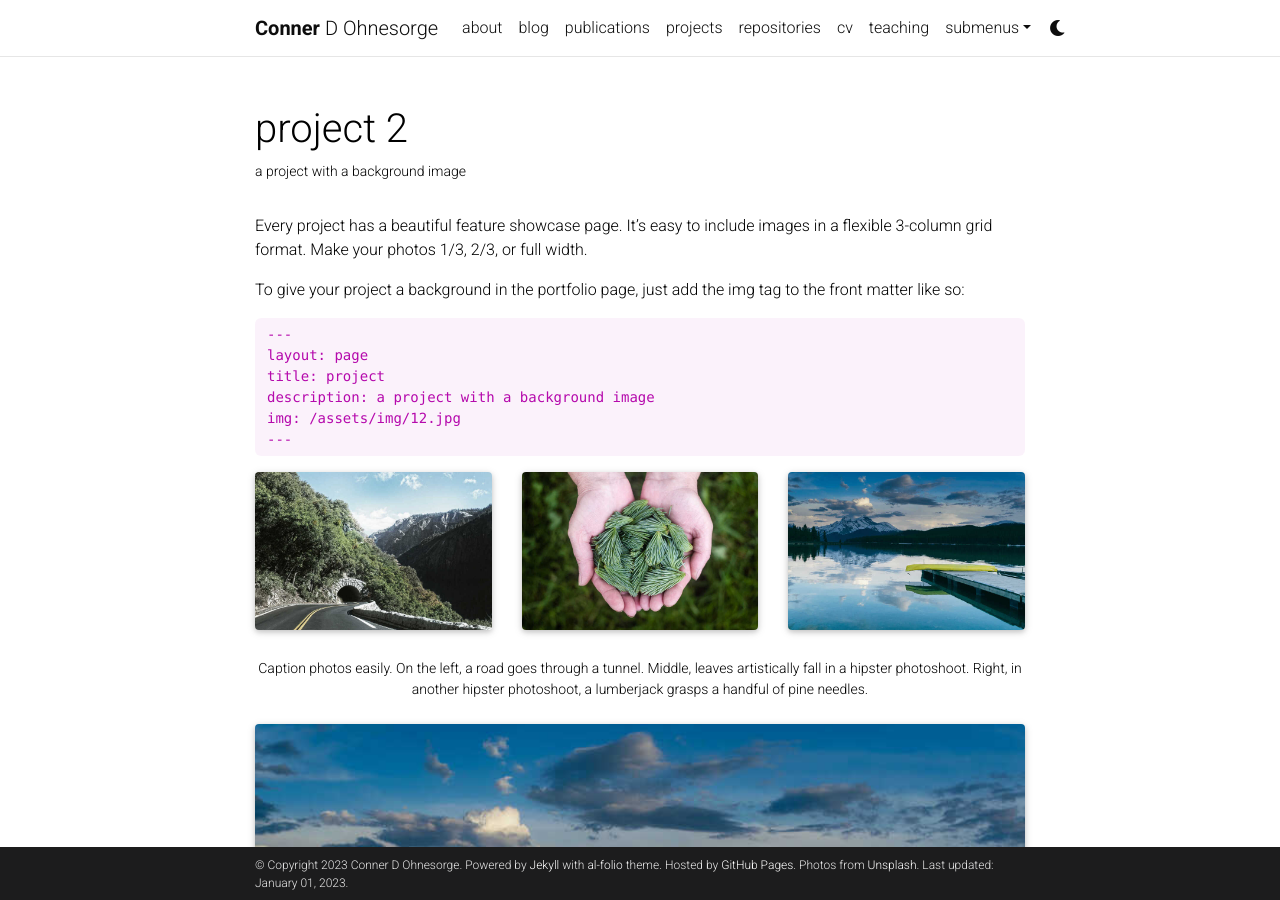
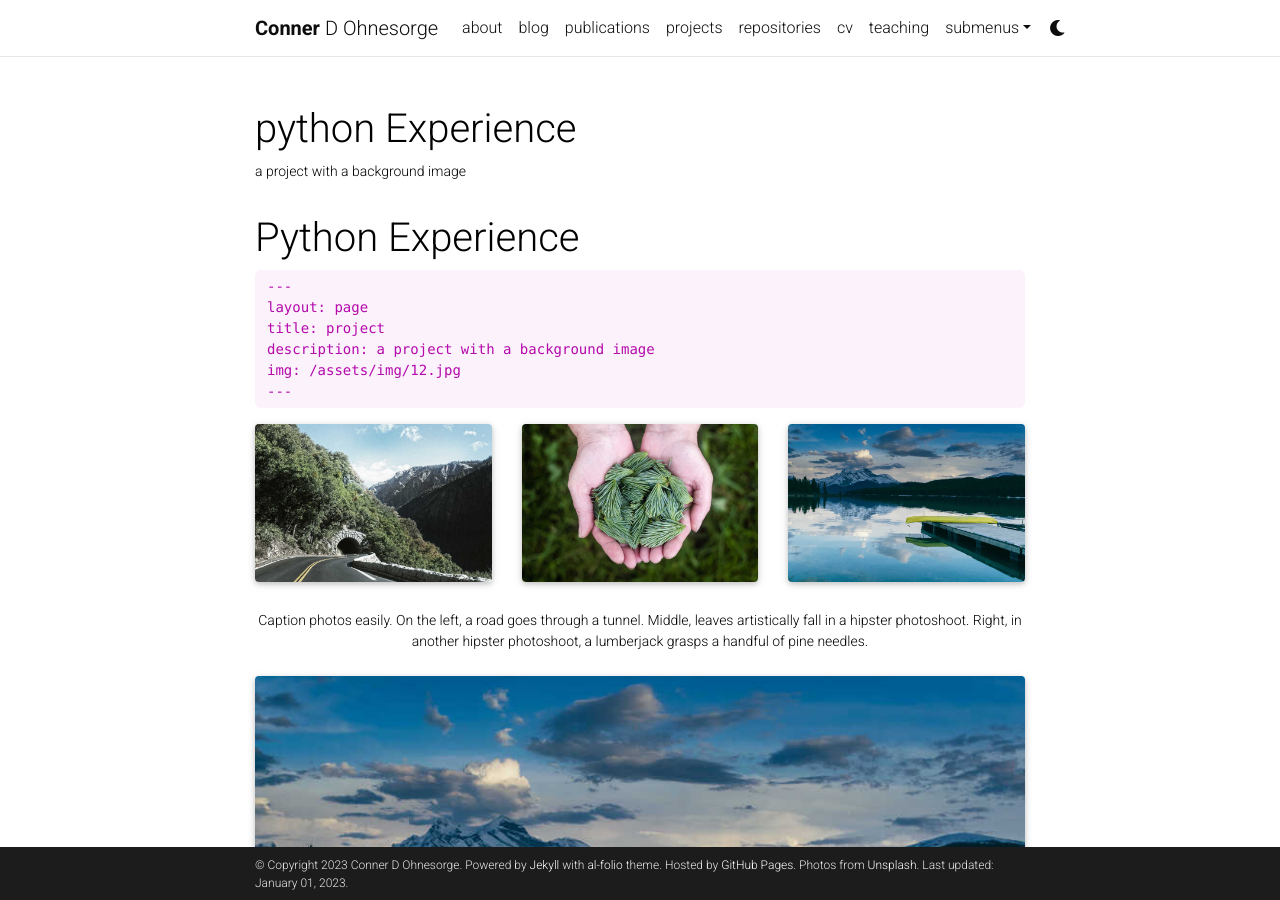
Before and after one commit to conneroisu/Conner-Ohnesorges-Brain, a Jekyll site: the page built from _projects/2_project.md, in a window 1280 px wide and 900 px high. Built offline with Jekyll 4.4.1, drawn with Linux system fonts in a browser that asks for light colours; full-size pictures stand in for the smaller copies a plugin makes; comment, search, counter and statistics services are not loaded; a style sheet for code colours, icons or effects is not loaded.

Commit message:
jkkjkjkjjkjkkjkj

```diff
--- a/_data/repositories.yml
+++ b/_data/repositories.yml
@@ -7,3 +7,4 @@
   - conneroisu/Obsidian-Canvas-Utilities-Sample-Plugin
   - conneroisu/Canvas-Temple-Obsidian-Plugin
   - conneroisu/awesome-vaults
+  - conneroisu/
--- a/_projects/2_project.md
+++ b/_projects/2_project.md
@@ -1,6 +1,6 @@
 ---
 layout: page
-title: project 2
+title: python Experience
 description: a project with a background image
 img: assets/img/3.jpg
 importance: 2
@@ -8,12 +8,8 @@
 created: 2022-12-31T20:55:12-06:00
 updated: 2022-12-31T20:55:12-06:00
 ---
+# Python Experience
 
-Every project has a beautiful feature showcase page.
-It's easy to include images in a flexible 3-column grid format.
-Make your photos 1/3, 2/3, or full width.
-
-To give your project a background in the portfolio page, just add the img tag to the front matter like so:
 
     ---
     layout: page
```
Also changed, not shown: _projects/1_project.md (+62 -4 lines).
